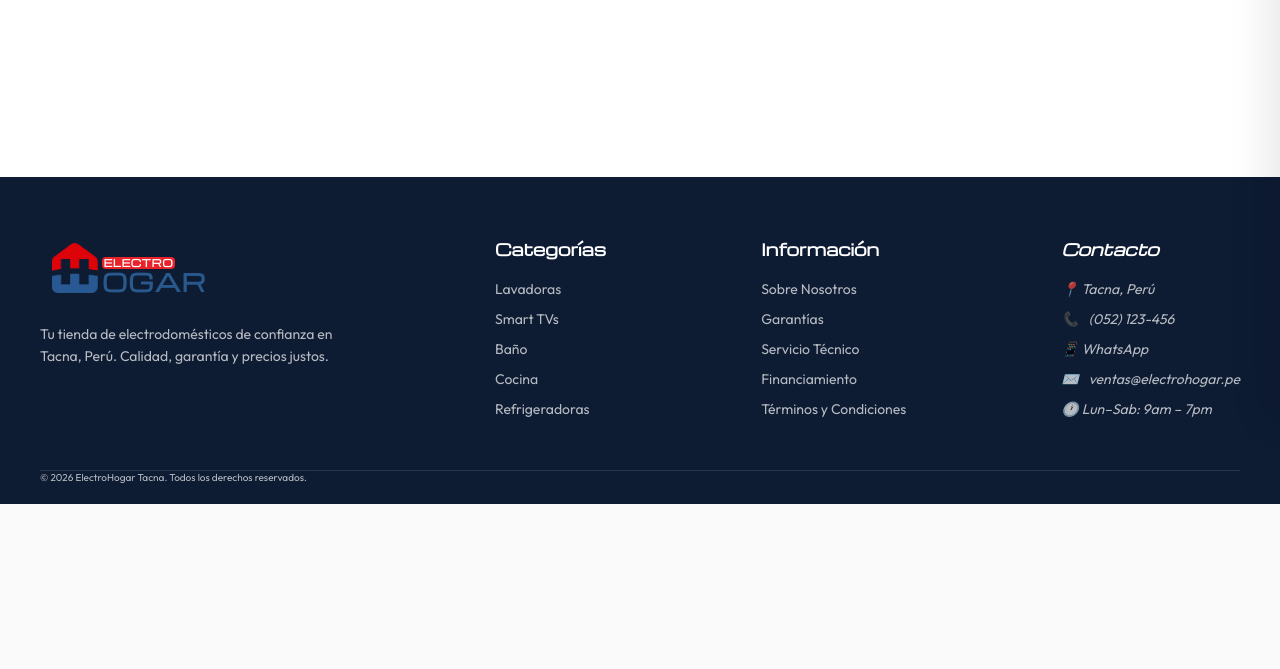
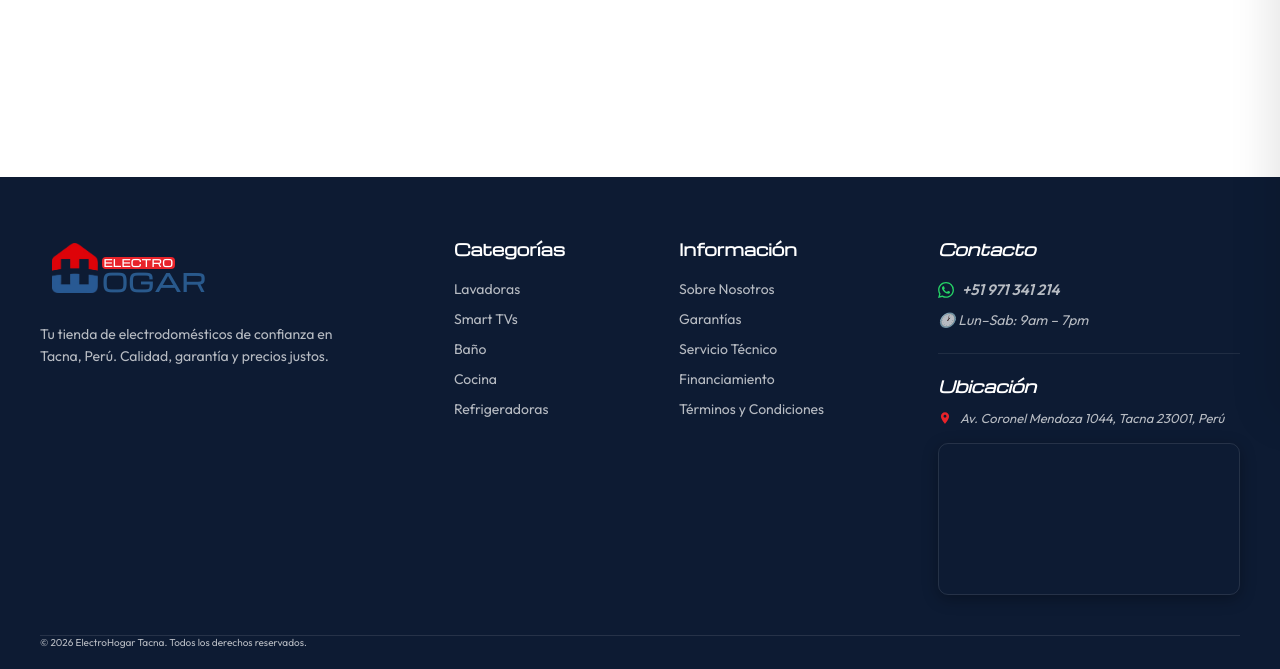
Before and after one commit to Javiermald06/catalogo-electrodomesticos-h, a PHP site: page /producto.php in a window 1280 px wide. Shown: the part 383-1052 px from the top of the page. Before the commit the page ends 887 px from the top, so only its background shows below. Run offline with PHP 8.4, Linux system fonts and the light colour scheme; data that the repository does not hold is empty; a stand-in replaces the project's code that opens the database connection; a map, chart or similar area stays blank; some libraries are stand-ins or nearby versions.

Commit message:
footer: actualizar contacto con WhatsApp real, ubicacion y mapa embebido

```diff
--- a/css/styles.css
+++ b/css/styles.css
@@ -1604,6 +1604,69 @@ address.footer-col ul li {
   gap: 10px;
 }
 
+/* WhatsApp link en footer */
+.footer-whatsapp-link {
+  display: inline-flex;
+  align-items: center;
+  gap: 8px;
+  color: #25D366;
+  text-decoration: none;
+  font-weight: 600;
+  font-size: 15px;
+  transition: color 0.3s ease, transform 0.2s ease;
+}
+
+.footer-whatsapp-link:hover {
+  color: #1ebe57;
+  transform: translateX(3px);
+}
+
+.footer-icon-wa {
+  flex-shrink: 0;
+  color: #25D366;
+}
+
+/* Sección de ubicación en footer */
+.footer-location {
+  margin-top: 24px;
+  padding-top: 20px;
+  border-top: 1px solid rgba(255, 255, 255, 0.08);
+}
+
+.footer-location h4 {
+  color: var(--white);
+  font-family: 'Michroma', sans-serif;
+  font-size: 16px;
+  margin-bottom: 12px;
+}
+
+.footer-address {
+  display: flex;
+  align-items: flex-start;
+  gap: 8px;
+  font-size: 13px;
+  color: rgba(255, 255, 255, 0.7);
+  margin-bottom: 14px;
+  line-height: 1.5;
+}
+
+.footer-address svg {
+  color: #E8232A;
+  flex-shrink: 0;
+  margin-top: 2px;
+}
+
+.footer-map-wrapper {
+  border-radius: 10px;
+  overflow: hidden;
+  border: 1px solid rgba(255, 255, 255, 0.1);
+  box-shadow: 0 4px 16px rgba(0, 0, 0, 0.3);
+}
+
+.footer-map-wrapper iframe {
+  display: block;
+}
+
 .footer-bottom {
   display: flex;
   align-items: center;
--- a/includes/footer.php
+++ b/includes/footer.php
@@ -36,15 +36,37 @@
             </ul>
         </nav>
 
-        <address class="footer-col">
+        <address class="footer-col footer-col-contact">
             <h4>Contacto</h4>
             <ul>
-                <li>📍 Tacna, Perú</li>
-                <li>📞 <a href="tel:052123456" style="color: inherit; text-decoration: none;">(052) 123-456</a></li>
-                <li>📱 WhatsApp</li>
-                <li>✉️ <a href="mailto:ventas@electrohogar.pe" style="color: inherit; text-decoration: none;">ventas@electrohogar.pe</a></li>
+                <li>
+                    <a href="https://wa.me/51971341214" target="_blank" rel="noopener noreferrer" class="footer-whatsapp-link">
+                        <svg class="footer-icon-wa" xmlns="http://www.w3.org/2000/svg" viewBox="0 0 24 24" fill="currentColor" width="16" height="16"><path d="M17.472 14.382c-.297-.149-1.758-.867-2.03-.967-.273-.099-.471-.148-.67.15-.197.297-.767.966-.94 1.164-.173.199-.347.223-.644.075-.297-.15-1.255-.463-2.39-1.475-.883-.788-1.48-1.761-1.653-2.059-.173-.297-.018-.458.13-.606.134-.133.298-.347.446-.52.149-.174.198-.298.298-.497.099-.198.05-.371-.025-.52-.075-.149-.669-1.612-.916-2.207-.242-.579-.487-.5-.669-.51-.173-.008-.371-.01-.57-.01-.198 0-.52.074-.792.372-.272.297-1.04 1.016-1.04 2.479 0 1.462 1.065 2.875 1.213 3.074.149.198 2.096 3.2 5.077 4.487.709.306 1.262.489 1.694.625.712.227 1.36.195 1.871.118.571-.085 1.758-.719 2.006-1.413.248-.694.248-1.289.173-1.413-.074-.124-.272-.198-.57-.347m-5.421 7.403h-.004a9.87 9.87 0 01-5.031-1.378l-.361-.214-3.741.982.998-3.648-.235-.374a9.86 9.86 0 01-1.51-5.26c.001-5.45 4.436-9.884 9.888-9.884 2.64 0 5.122 1.03 6.988 2.898a9.825 9.825 0 012.893 6.994c-.003 5.45-4.437 9.884-9.885 9.884m8.413-18.297A11.815 11.815 0 0012.05 0C5.495 0 .16 5.335.157 11.892c0 2.096.547 4.142 1.588 5.945L.057 24l6.305-1.654a11.882 11.882 0 005.683 1.448h.005c6.554 0 11.89-5.335 11.893-11.893a11.821 11.821 0 00-3.48-8.413z"/></svg>
+                        +51 971 341 214
+                    </a>
+                </li>
                 <li>🕐 Lun–Sab: 9am – 7pm</li>
             </ul>
+
+            <div class="footer-location">
+                <h4>Ubicación</h4>
+                <p class="footer-address">
+                    <svg xmlns="http://www.w3.org/2000/svg" viewBox="0 0 24 24" fill="currentColor" width="14" height="14" style="flex-shrink:0; margin-top:2px;"><path d="M12 2C8.13 2 5 5.13 5 9c0 5.25 7 13 7 13s7-7.75 7-13c0-3.87-3.13-7-7-7zm0 9.5c-1.38 0-2.5-1.12-2.5-2.5s1.12-2.5 2.5-2.5 2.5 1.12 2.5 2.5-1.12 2.5-2.5 2.5z"/></svg>
+                    Av. Coronel Mendoza 1044, Tacna 23001, Perú
+                </p>
+                <div class="footer-map-wrapper">
+                    <iframe
+                        src="https://maps.google.com/maps?q=Av.+Coronel+Mendoza+1044,+Tacna,+Peru&output=embed&z=16"
+                        width="100%"
+                        height="150"
+                        style="border:0; border-radius: 8px;"
+                        allowfullscreen=""
+                        loading="lazy"
+                        referrerpolicy="no-referrer-when-downgrade"
+                        title="Ubicación en Google Maps"
+                    ></iframe>
+                </div>
+            </div>
         </address>
     </div>
 
```
